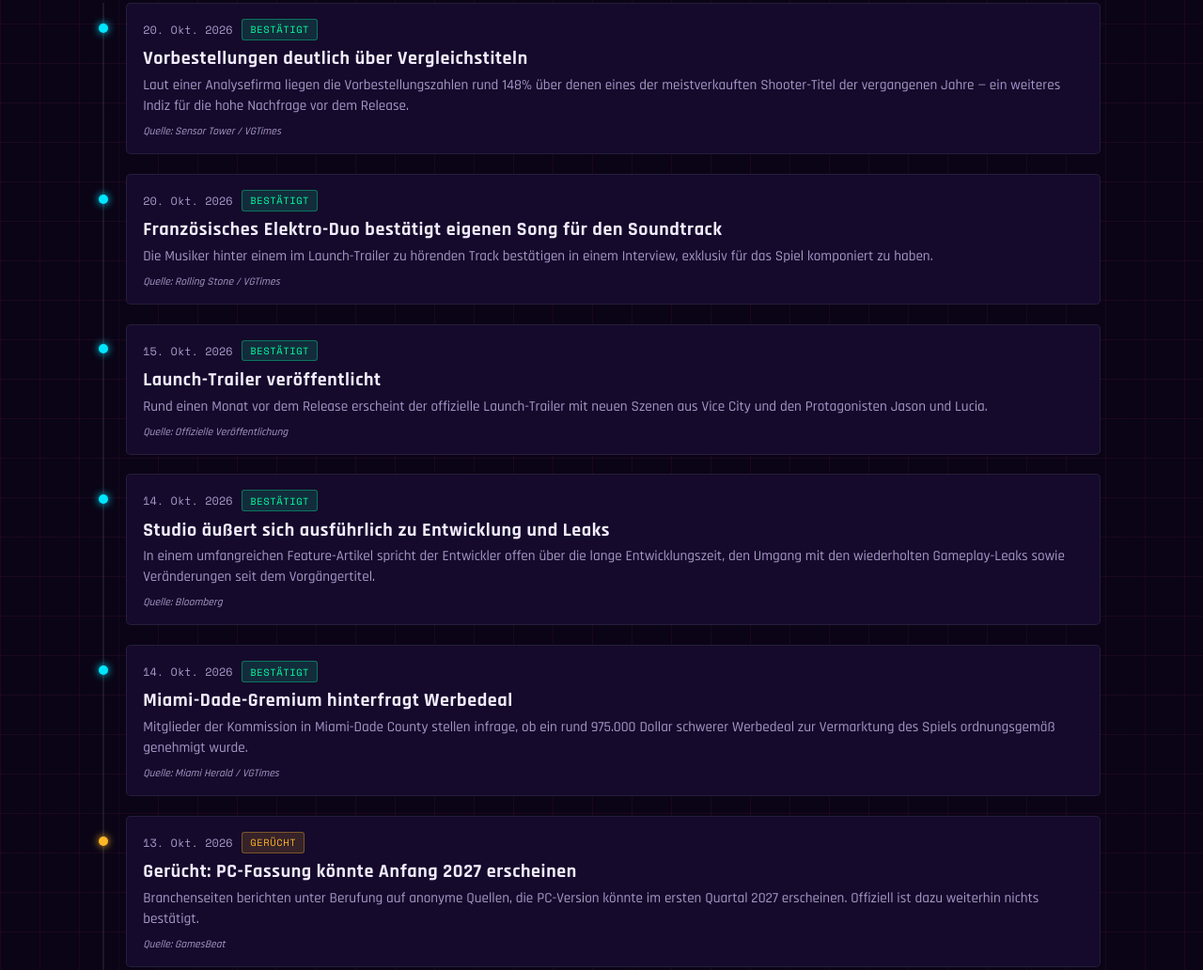
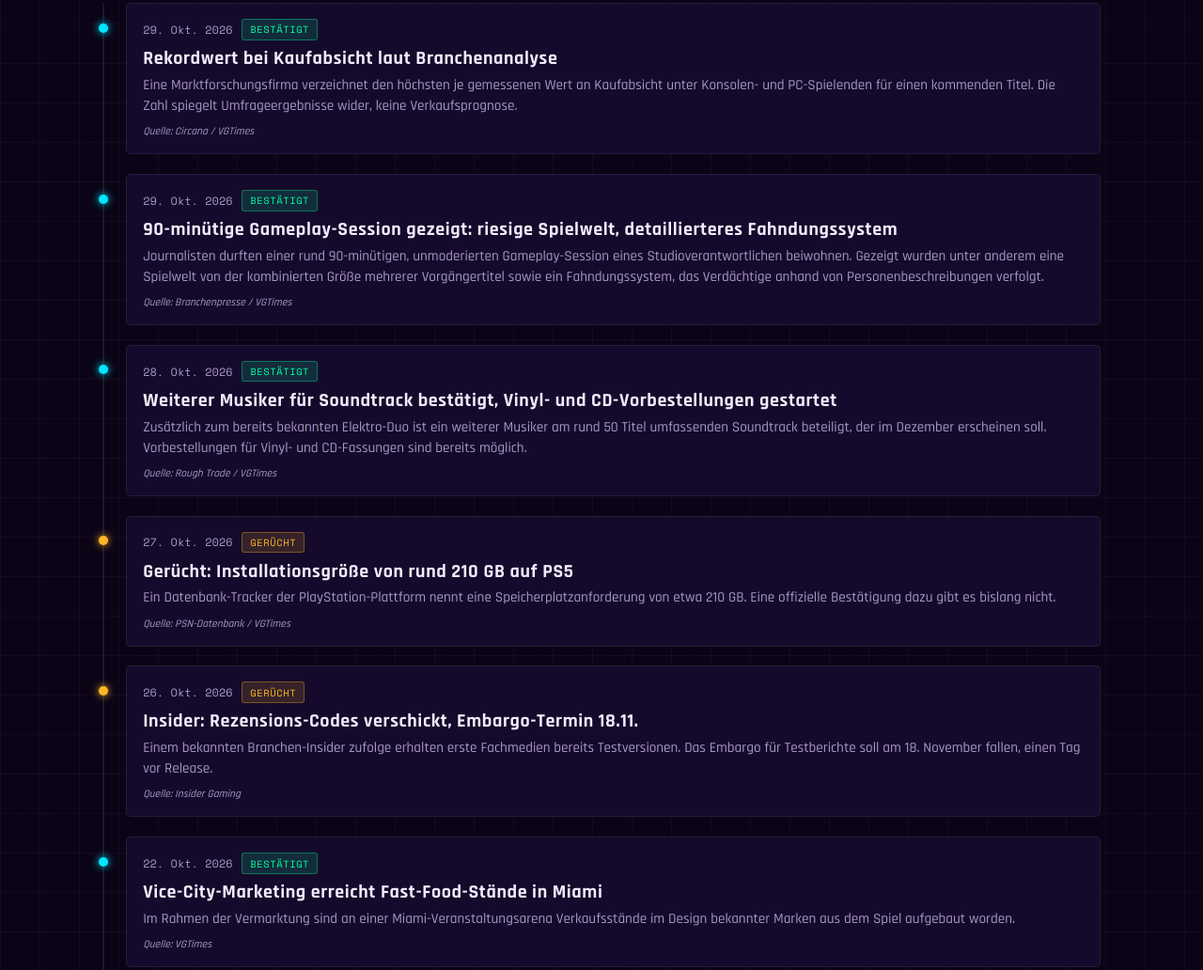
Before and after one commit to SAX7Sunny/leonida-wire, a plain HTML site: page index.html in a window 1280 px wide. Shown: the part 647-1679 px from the top of the page at 94% size. Drawn offline with nearby package versions, Linux system fonts and the light colour scheme.

Commit message:
Add files via upload

```diff
--- a/index.html
+++ b/index.html
@@ -358,7 +358,7 @@
 
 <footer>
   Inoffizielles Fanprojekt ohne offizielle Verbindung zum Publisher oder Entwicklerstudio.<br>
-  Alle Angaben nach bestem Wissen recherchiert · Stand: 22.10.2026
+  Alle Angaben nach bestem Wissen recherchiert · Stand: 02.11.2026
 </footer>
 
 <script>
@@ -366,6 +366,12 @@
 const RELEASE_DATE = new Date('2026-11-19T00:00:00');
 
 const newsItems = [
+  {date:'2026-10-29', status:'bestaetigt', title:'Rekordwert bei Kaufabsicht laut Branchenanalyse', text:'Eine Marktforschungsfirma verzeichnet den höchsten je gemessenen Wert an Kaufabsicht unter Konsolen- und PC-Spielenden für einen kommenden Titel. Die Zahl spiegelt Umfrageergebnisse wider, keine Verkaufsprognose.', src:'Circana / VGTimes'},
+  {date:'2026-10-29', status:'bestaetigt', title:'90-minütige Gameplay-Session gezeigt: riesige Spielwelt, detaillierteres Fahndungssystem', text:'Journalisten durften einer rund 90-minütigen, unmoderierten Gameplay-Session eines Studioverantwortlichen beiwohnen. Gezeigt wurden unter anderem eine Spielwelt von der kombinierten Größe mehrerer Vorgängertitel sowie ein Fahndungssystem, das Verdächtige anhand von Personenbeschreibungen verfolgt.', src:'Branchenpresse / VGTimes'},
+  {date:'2026-10-28', status:'bestaetigt', title:'Weiterer Musiker für Soundtrack bestätigt, Vinyl- und CD-Vorbestellungen gestartet', text:'Zusätzlich zum bereits bekannten Elektro-Duo ist ein weiterer Musiker am rund 50 Titel umfassenden Soundtrack beteiligt, der im Dezember erscheinen soll. Vorbestellungen für Vinyl- und CD-Fassungen sind bereits möglich.', src:'Rough Trade / VGTimes'},
+  {date:'2026-10-27', status:'geruecht', title:'Gerücht: Installationsgröße von rund 210 GB auf PS5', text:'Ein Datenbank-Tracker der PlayStation-Plattform nennt eine Speicherplatzanforderung von etwa 210 GB. Eine offizielle Bestätigung dazu gibt es bislang nicht.', src:'PSN-Datenbank / VGTimes'},
+  {date:'2026-10-26', status:'geruecht', title:'Insider: Rezensions-Codes verschickt, Embargo-Termin 18.11.', text:'Einem bekannten Branchen-Insider zufolge erhalten erste Fachmedien bereits Testversionen. Das Embargo für Testberichte soll am 18. November fallen, einen Tag vor Release.', src:'Insider Gaming'},
+  {date:'2026-10-22', status:'bestaetigt', title:'Vice-City-Marketing erreicht Fast-Food-Stände in Miami', text:'Im Rahmen der Vermarktung sind an einer Miami-Veranstaltungsarena Verkaufsstände im Design bekannter Marken aus dem Spiel aufgebaut worden.', src:'VGTimes'},
   {date:'2026-10-20', status:'bestaetigt', title:'Vorbestellungen deutlich über Vergleichstiteln', text:'Laut einer Analysefirma liegen die Vorbestellungszahlen rund 148% über denen eines der meistverkauften Shooter-Titel der vergangenen Jahre — ein weiteres Indiz für die hohe Nachfrage vor dem Release.', src:'Sensor Tower / VGTimes'},
   {date:'2026-10-20', status:'bestaetigt', title:'Französisches Elektro-Duo bestätigt eigenen Song für den Soundtrack', text:'Die Musiker hinter einem im Launch-Trailer zu hörenden Track bestätigen in einem Interview, exklusiv für das Spiel komponiert zu haben.', src:'Rolling Stone / VGTimes'},
   {date:'2026-10-15', status:'bestaetigt', title:'Launch-Trailer veröffentlicht', text:'Rund einen Monat vor dem Release erscheint der offizielle Launch-Trailer mit neuen Szenen aus Vice City und den Protagonisten Jason und Lucia.', src:'Offizielle Veröffentlichung'},
```
